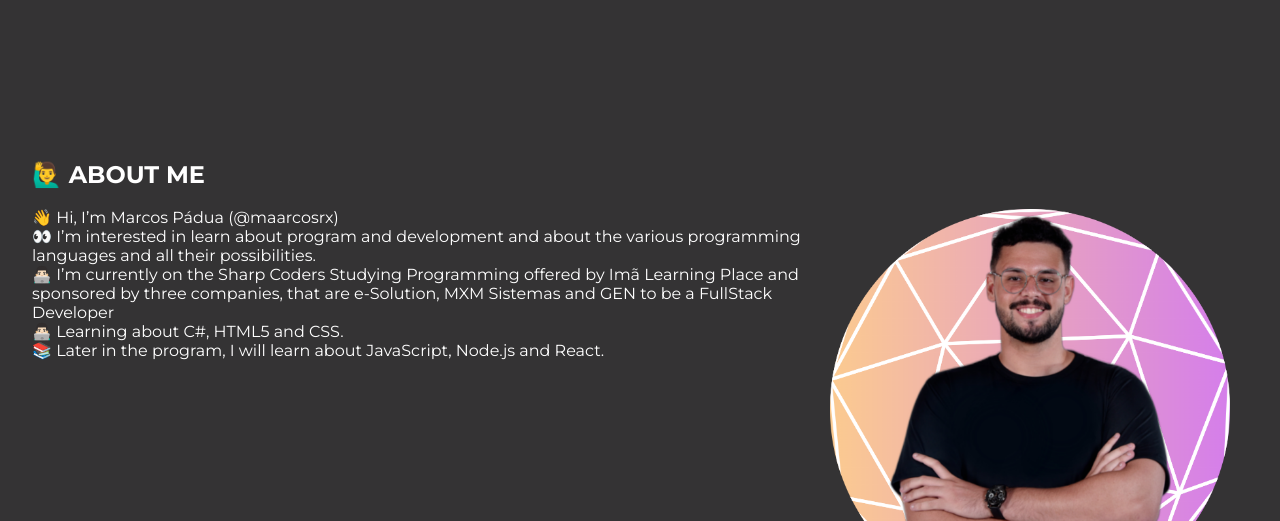
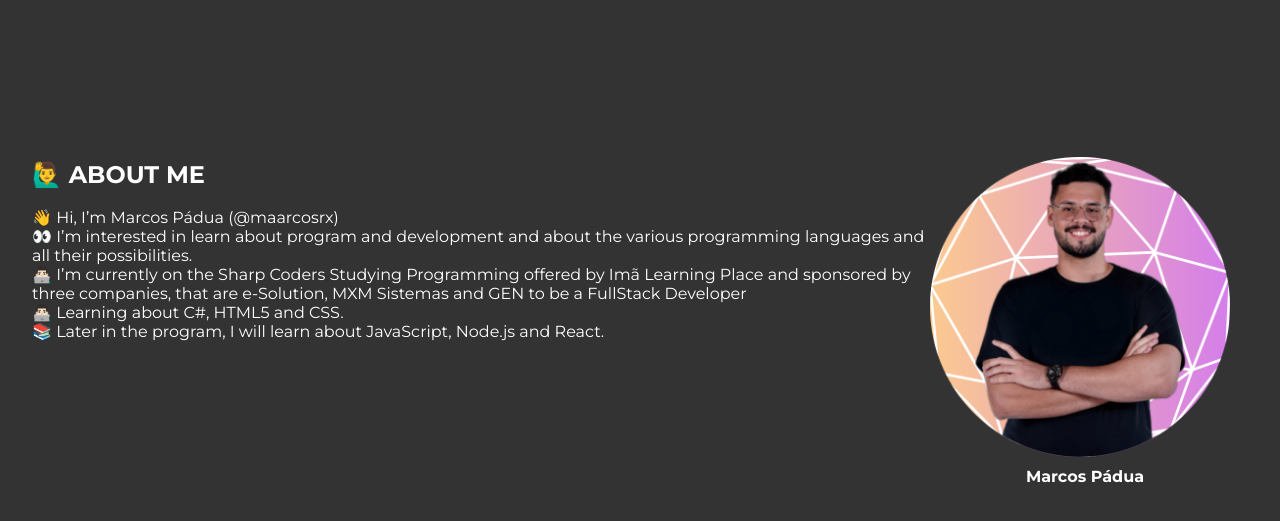
Before and after one commit to marcospadua/Pagina-de-apresentacao, a plain HTML site: page index.html in a window 1280 px wide. Shown: the part 80-601 px from the top of the page. Drawn offline with Linux system fonts and the light colour scheme.

Commit message:
Updating position of my picture

```diff
--- a/css/style.css
+++ b/css/style.css
@@ -28,7 +28,6 @@ nav{
     display: flex;
     align-items: center;
     gap: 25px;
-    /* color: black; */
 }
 
 nav a:hover{
@@ -61,17 +60,21 @@ nav a:hover{
     height: 100px;
  }
 
-#minha-foto{
+.about-me #minha-foto{
+    position: relative;
     display: flex;
+    bottom: 100px;
     margin-right: 50px;
-    height: 400px;
-    width: 400px;
+    height: 300px;
+    width: 300px;
 }
 
 figcaption{
+    position: relative;
     display: flex;
     justify-content: center;
-    margin-top: 15px;
+    right: 20px;
+    bottom: 90px;
 }
 
 footer{
```
